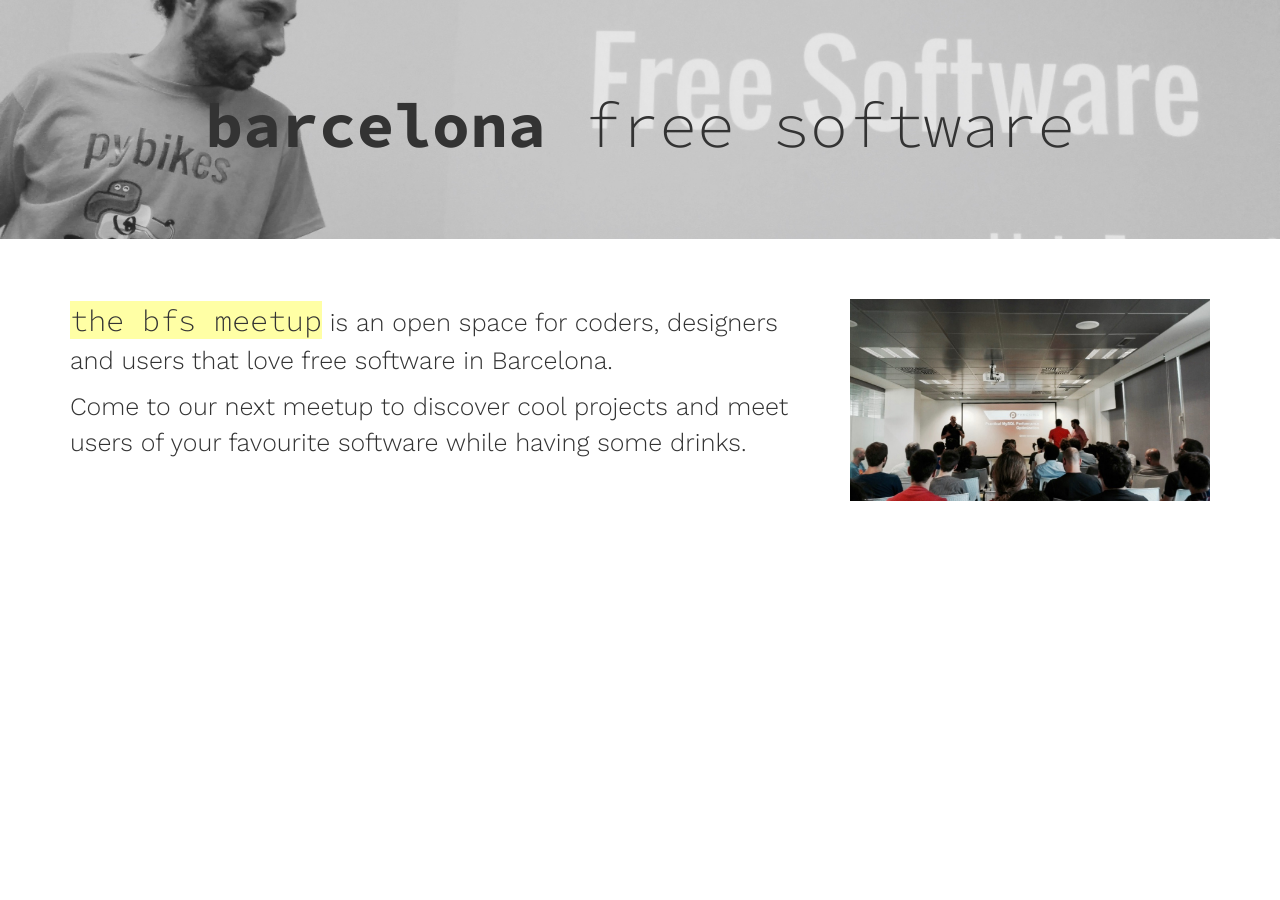
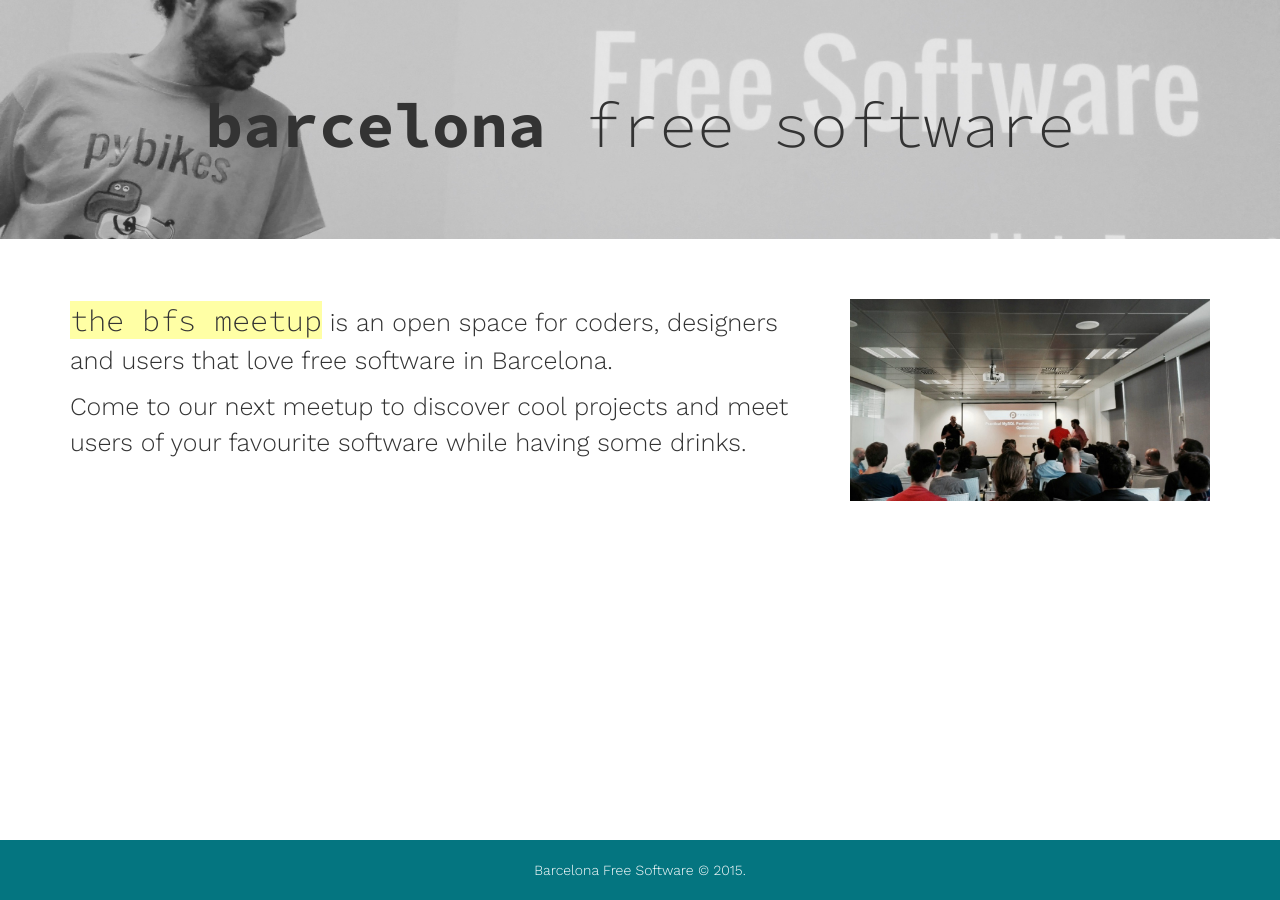
Before and after one commit to bcnfs/bcnfs.github.io, a Jekyll site: the page built from index.html, in a window 1280 px wide. Built offline with Jekyll 4.4.1, drawn with Linux system fonts in a browser that asks for light colours.

Commit message:
add basic footer

```diff
--- a/_includes/footer.html
+++ b/_includes/footer.html
@@ -1,55 +1,5 @@
-<footer class="site-footer">
-
-  <div class="wrapper">
-
-    <h2 class="footer-heading">{{ site.title }}</h2>
-
-    <div class="footer-col-wrapper">
-      <div class="footer-col  footer-col-1">
-        <ul class="contact-list">
-          <li>{{ site.title }}</li>
-          <li><a href="mailto:{{ site.email }}">{{ site.email }}</a></li>
-        </ul>
-      </div>
-
-      <div class="footer-col  footer-col-2">
-        <ul class="social-media-list">
-          {% if site.github_username %}
-          <li>
-            <a href="https://github.com/{{ site.github_username }}">
-              <span class="icon  icon--github">
-                <svg viewBox="0 0 16 16">
-                  <path fill="#828282" d="M7.999,0.431c-4.285,0-7.76,3.474-7.76,7.761 c0,3.428,2.223,6.337,5.307,7.363c0.388,0.071,0.53-0.168,0.53-0.374c0-0.184-0.007-0.672-0.01-1.32 c-2.159,0.469-2.614-1.04-2.614-1.04c-0.353-0.896-0.862-1.135-0.862-1.135c-0.705-0.481,0.053-0.472,0.053-0.472 c0.779,0.055,1.189,0.8,1.189,0.8c0.692,1.186,1.816,0.843,2.258,0.645c0.071-0.502,0.271-0.843,0.493-1.037 C4.86,11.425,3.049,10.76,3.049,7.786c0-0.847,0.302-1.54,0.799-2.082C3.768,5.507,3.501,4.718,3.924,3.65 c0,0,0.652-0.209,2.134,0.796C6.677,4.273,7.34,4.187,8,4.184c0.659,0.003,1.323,0.089,1.943,0.261 c1.482-1.004,2.132-0.796,2.132-0.796c0.423,1.068,0.157,1.857,0.077,2.054c0.497,0.542,0.798,1.235,0.798,2.082 c0,2.981-1.814,3.637-3.543,3.829c0.279,0.24,0.527,0.713,0.527,1.437c0,1.037-0.01,1.874-0.01,2.129 c0,0.208,0.14,0.449,0.534,0.373c3.081-1.028,5.302-3.935,5.302-7.362C15.76,3.906,12.285,0.431,7.999,0.431z"/>
-                </svg>
-              </span>
-
-              <span class="username">{{ site.github_username }}</span>
-            </a>
-          </li>
-          {% endif %}
-
-          {% if site.twitter_username %}
-          <li>
-            <a href="https://twitter.com/{{ site.twitter_username }}">
-              <span class="icon  icon--twitter">
-                <svg viewBox="0 0 16 16">
-                  <path fill="#828282" d="M15.969,3.058c-0.586,0.26-1.217,0.436-1.878,0.515c0.675-0.405,1.194-1.045,1.438-1.809
-                  c-0.632,0.375-1.332,0.647-2.076,0.793c-0.596-0.636-1.446-1.033-2.387-1.033c-1.806,0-3.27,1.464-3.27,3.27 c0,0.256,0.029,0.506,0.085,0.745C5.163,5.404,2.753,4.102,1.14,2.124C0.859,2.607,0.698,3.168,0.698,3.767 c0,1.134,0.577,2.135,1.455,2.722C1.616,6.472,1.112,6.325,0.671,6.08c0,0.014,0,0.027,0,0.041c0,1.584,1.127,2.906,2.623,3.206 C3.02,9.402,2.731,9.442,2.433,9.442c-0.211,0-0.416-0.021-0.615-0.059c0.416,1.299,1.624,2.245,3.055,2.271 c-1.119,0.877-2.529,1.4-4.061,1.4c-0.264,0-0.524-0.015-0.78-0.046c1.447,0.928,3.166,1.469,5.013,1.469 c6.015,0,9.304-4.983,9.304-9.304c0-0.142-0.003-0.283-0.009-0.423C14.976,4.29,15.531,3.714,15.969,3.058z"/>
-                </svg>
-              </span>
-
-              <span class="username">{{ site.twitter_username }}</span>
-            </a>
-          </li>
-          {% endif %}
-        </ul>
-      </div>
-
-      <div class="footer-col  footer-col-3">
-        <p class="text">{{ site.description }}</p>
-      </div>
+<footer class="footer">
+    <div class="container footerContainer">
+        <p class="footerText u-alignCenter">Barcelona Free Software &copy; 2015.</p>
     </div>
-
-  </div>
-
 </footer>
--- a/_layouts/default.html
+++ b/_layouts/default.html
@@ -7,6 +7,8 @@
 
     {{ content }}
 
+    {% include footer.html %}
+
   </body>
 
 </html>
--- a/_sass/_footer.scss
+++ b/_sass/_footer.scss
@@ -0,0 +1,16 @@
+.footer {
+    position: absolute;
+    bottom: 0;
+    width: 100%;
+    height: 60px;
+    background-color: rgb(4, 117, 128);
+}
+.footerContainer {
+    width: auto;
+    max-width: 680px;
+    padding: 0 15px;
+}
+.footerText {
+    margin: 20px 0;
+    color: rgb(255, 255, 255);
+}
--- a/_sass/_front.scss
+++ b/_sass/_front.scss
@@ -1,10 +1,14 @@
 @import "variables";
-
+html {
+    position: relative;
+    min-height: 100%;
+}
 body {
     font-family: $font-sans;
     -webkit-font-smoothing: antialiased;
     -moz-osx-font-smoothing: grayscale;
     font-weight: 300;
+    margin-bottom: 10px;
 }
 a {
     color: rgb(51, 51, 51);
```
